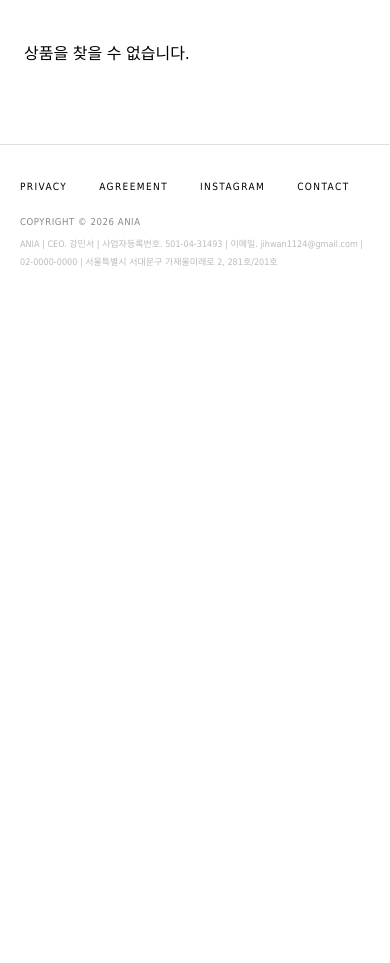
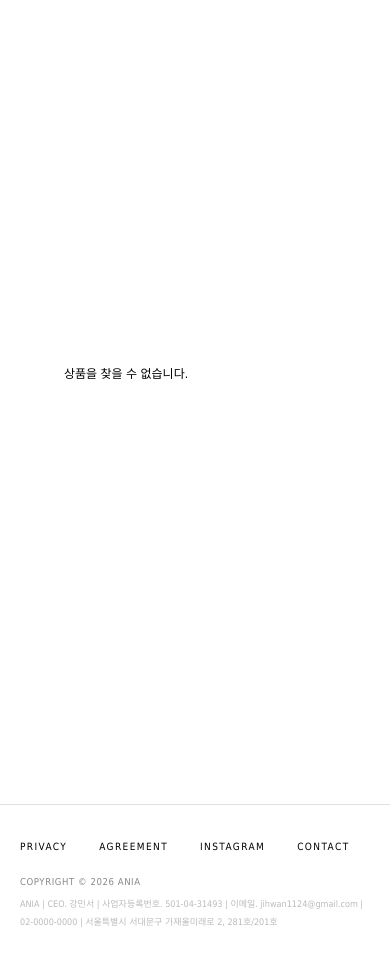
Before and after one commit to purpletst/aniaspaceship, a PHP site: page /product.html in a window 390 px wide. Shown: the part 100-1063 px from the top of the page. Before the commit the page ends 367 px from the top, so only its background shows below. Run offline with PHP 8.4, Linux system fonts and the light colour scheme.

Commit message:
Redesign product page: COYSEIO-style gallery + sticky info panel; raise upload to 50MB
Product page layout:
- Two-column: full-bleed vertical image stack (left) + sticky info panel (right)
- Gallery shows detail_images first, falls back to thumbnail images
- Product info panel is sticky (top: 100px), scrolls with the gallery independently
- On mobile (<960px): single column, info panel becomes static below gallery
- Removed separate #product-detail-images div; gallery IS the detail view

Upload limit 20MB → 50MB:
- api/upload.php server-side check
- js/config.js client-side pre-check
- .htaccess upload_max_filesize 50M, post_max_size 55M, memory_limit 128M

Co-Authored-By: Claude Sonnet 4.6 <noreply@anthropic.com>

```diff
--- a/Desktop/아니아/ania-html/api/upload.php
+++ b/Desktop/아니아/ania-html/api/upload.php
@@ -12,7 +12,7 @@ $allowed  = ['image/jpeg','image/png','image/webp','image/gif'];
 $mime     = mime_content_type($file['tmp_name']);
 
 if (!in_array($mime, $allowed)) json_err('이미지 파일만 업로드 가능합니다.');
-if ($file['size'] > 20 * 1024 * 1024) json_err('파일 크기는 20MB 이하여야 합니다.');
+if ($file['size'] > 50 * 1024 * 1024) json_err('파일 크기는 50MB 이하여야 합니다.');
 
 $ext   = match($mime) { 'image/jpeg' => 'jpg', 'image/png' => 'png', 'image/webp' => 'webp', default => 'gif' };
 $name  = bin2hex(random_bytes(16)) . '.' . $ext;
--- a/Desktop/아니아/ania-html/css/style.css
+++ b/Desktop/아니아/ania-html/css/style.css
@@ -296,19 +296,42 @@ button { font-family: inherit; }
 .filter-tab:hover { color: #000; }
 .filter-tab.active { color: #000; border-bottom-color: #000; }
 
-/* ── Product Detail ── */
-.product-detail { max-width: 1000px; margin: 40px auto 80px; padding: 0 24px; display: grid; grid-template-columns: 1fr 1fr; gap: 48px; }
-.product-images .main-img { width: 100%; aspect-ratio: 3/4; object-fit: cover; background: #f0f0f0; }
+/* ── Product Layout: gallery(left) + sticky info(right) ── */
+.product-layout {
+  display: grid;
+  grid-template-columns: 1fr 400px;
+  align-items: start;
+  min-height: calc(100vh - 100px);
+}
+/* Left: vertical image stack, edge-to-edge */
+.product-gallery img {
+  display: block;
+  width: 100%;
+  height: auto;
+}
+.product-gallery-placeholder {
+  width: 100%;
+  aspect-ratio: 3/4;
+  background: #f0f0f0;
+}
+/* Right: sticky info panel */
+.product-info-panel {
+  position: sticky;
+  top: 100px;
+  padding: 48px 40px;
+  max-height: calc(100vh - 100px);
+  overflow-y: auto;
+}
 .product-info-season { font-size: 9px; letter-spacing: 0.18em; color: #888; margin-bottom: 14px; text-transform: uppercase; }
 .product-info-name { font-size: 13px; letter-spacing: 0.1em; text-transform: uppercase; font-weight: 600; margin-bottom: 4px; }
 .product-info-name-ko { font-size: 12px; color: #555; margin-bottom: 18px; }
 .product-info-price { font-size: 18px; font-weight: 700; margin-bottom: 28px; }
 .size-label { font-size: 9px; letter-spacing: 0.12em; color: #888; text-transform: uppercase; margin-bottom: 10px; }
 .size-btns { display: flex; gap: 8px; flex-wrap: wrap; margin-bottom: 24px; }
-.size-btn { min-width: 44px; height: 36px; border: 1px solid #ccc; background: #fff; font-family: 'Tahoma', sans-serif; font-size: 10px; letter-spacing: 0.06em; }
+.size-btn { min-width: 44px; height: 36px; border: 1px solid #ccc; background: #fff; font-family: 'Tahoma', sans-serif; font-size: 10px; letter-spacing: 0.06em; cursor: pointer; }
 .size-btn.selected { border-color: #000; background: #000; color: #fff; }
-.buy-btn { width: 100%; padding: 14px; background: #000; color: #fff; border: none; font-family: 'Tahoma', sans-serif; font-size: 11px; letter-spacing: 0.14em; text-transform: uppercase; margin-bottom: 8px; }
-.buy-btn:disabled { opacity: 0.5; }
+.buy-btn { width: 100%; padding: 14px; background: #000; color: #fff; border: none; font-family: 'Tahoma', sans-serif; font-size: 11px; letter-spacing: 0.14em; text-transform: uppercase; margin-bottom: 8px; cursor: pointer; }
+.buy-btn:disabled { opacity: 0.5; cursor: default; }
 .buy-btn:hover:not(:disabled) { background: #333; }
 .buy-msg { font-size: 10px; color: #c00; margin-top: 6px; }
 .buy-success { color: #006e2e; }
@@ -456,7 +479,8 @@ button { font-family: inherit; }
   /* Layout */
   .home-split { grid-template-columns: 1fr; }
   .product-grid.cols-4 { grid-template-columns: repeat(2,1fr); }
-  .product-detail { grid-template-columns: 1fr; gap: 24px; }
+  .product-layout { grid-template-columns: 1fr; }
+  .product-info-panel { position: static; padding: 24px; max-height: none; overflow-y: visible; }
   .modal-grid { grid-template-columns: 1fr; }
 
   /* iOS Safari: background-attachment:fixed 글리치 방지 */
@@ -1043,19 +1067,6 @@ button { font-family: inherit; }
 }
 .btn-img-add:hover { background: #f5f5f5; border-color: #222; }
 
-/* ── 상품 상세 페이지 — 에디토리얼 이미지 ────────────────── */
-.product-detail-images {
-  max-width: 800px;
-  margin: 60px auto 80px;
-  padding: 0 24px;
-}
-.detail-img {
-  display: block;
-  width: 100%;
-  height: auto;
-  margin-bottom: 4px;
-}
-
 /* ── admin-local 사이즈 체크박스 ─────────────────────────── */
 .local-size-checks { display: flex; flex-wrap: wrap; gap: 6px; margin-top: 6px; }
 .local-size-label {
--- a/Desktop/아니아/ania-html/js/config.js
+++ b/Desktop/아니아/ania-html/js/config.js
@@ -90,7 +90,7 @@ const SEASONS = (function () {
 //   - 서버(/api/upload.php) 업로드 우선 시도
 //   - admin 세션 없거나 서버 오류 시 → base64 DataURL로 자동 폴백
 const _UPLOAD_ALLOWED = ['image/jpeg', 'image/png', 'image/webp', 'image/gif'];
-const _UPLOAD_MAX     = 20 * 1024 * 1024;  // 20 MB
+const _UPLOAD_MAX     = 50 * 1024 * 1024;  // 50 MB
 const _BASE64_WARN    = 800 * 1024;         // 800 KB: localStorage 압박 경고 기준
 
 async function uploadImage(file) {
--- a/Desktop/아니아/ania-html/product.html
+++ b/Desktop/아니아/ania-html/product.html
@@ -9,8 +9,12 @@
 <body>
 <div id="header-placeholder"></div>
 
-<div id="product-detail" class="product-detail"></div>
-<div id="product-detail-images" class="product-detail-images"></div>
+<div class="product-layout">
+  <div id="product-gallery" class="product-gallery"></div>
+  <div class="product-info-panel">
+    <div id="product-info"></div>
+  </div>
+</div>
 
 <script src="/js/config.js"></script>
 <script>
@@ -20,28 +24,42 @@ let product = null;
 
 async function load() {
   const id = new URLSearchParams(location.search).get('id');
-  if (!id) { document.getElementById('product-detail').innerHTML = '<p>상품을 찾을 수 없습니다.</p>'; return; }
+  const gallery = document.getElementById('product-gallery');
+  const info    = document.getElementById('product-info');
 
+  if (!id) {
+    info.innerHTML = '<p style="padding:40px;font-size:12px">상품을 찾을 수 없습니다.</p>';
+    return;
+  }
+
+  // 로컬 시드 우선, API로 덮어씀
   let p = SEED_PRODUCTS.find(x => String(x.id) === id) || null;
   const res = await apiFetch(`${API}/products.php?action=single&id=${id}`);
   if (res.ok && res.data) p = res.data;
 
-  if (!p) { document.getElementById('product-detail').innerHTML = '<p>상품을 찾을 수 없습니다.</p>'; return; }
+  if (!p) {
+    info.innerHTML = '<p style="padding:40px;font-size:12px">상품을 찾을 수 없습니다.</p>';
+    return;
+  }
   product = p;
 
-  const images      = typeof p.images === 'string' ? JSON.parse(p.images) : (p.images || []);
-  const mainImg     = images[0] || '';
-  const sold        = !p.is_available || p.stock <= 0;
-
-  // 사이즈: 상품별 설정 우선, 없으면 전체
+  const thumbs  = typeof p.images === 'string' ? JSON.parse(p.images) : (p.images || []);
+  const details = typeof p.detail_images === 'string'
+    ? JSON.parse(p.detail_images)
+    : (p.detail_images || []);
+  const sold = !p.is_available || p.stock <= 0;
   const availSizes = (p.sizes && p.sizes.length) ? p.sizes : ALL_SIZES;
 
   document.title = `${p.name_ko || p.name} — 아니아`;
-  document.getElementById('product-detail').innerHTML = `
-    <div class="product-images">
-      ${mainImg ? `<img src="${mainImg}" alt="${p.name}" class="main-img">` : '<div class="main-img" style="background:#f0f0f0"></div>'}
-    </div>
-    <div class="product-info">
+
+  // ── 갤러리: 상세 이미지 우선, 없으면 대표 이미지 ──
+  const galleryImages = details.length ? details : thumbs;
+  gallery.innerHTML = galleryImages.length
+    ? galleryImages.map(url => `<img src="${url}" alt="${p.name}" loading="lazy">`).join('')
+    : '<div class="product-gallery-placeholder"></div>';
+
+  // ── 정보 패널 ──
+  info.innerHTML = `
     <div class="product-info-season">26 F/W</div>
     <h1 class="product-info-name">${p.name}</h1>
     <p class="product-info-name-ko">${p.name_ko || ''}</p>
@@ -51,45 +69,32 @@ async function load() {
       <div class="size-btns" id="size-btns">
         ${availSizes.map(s => `<button class="size-btn" data-size="${s}">${s}</button>`).join('')}
       </div>
+      <button class="cart-btn" id="cart-btn">ADD TO CART</button>
     ` : ''}
-      ${!sold ? `<button class="cart-btn" id="cart-btn">ADD TO CART</button>` : ''}
     <button class="buy-btn" id="buy-btn" ${sold ? 'disabled' : ''}>${sold ? 'SOLD OUT' : '구매하기'}</button>
     <p class="buy-msg" id="buy-msg"></p>
-      ${p.description ? `<p style="margin-top:24px;font-size:11px;line-height:1.8;color:#444">${p.description}</p>` : ''}
-    </div>`;
+    ${p.description ? `<p style="margin-top:28px;font-size:11px;line-height:1.9;color:#555">${p.description}</p>` : ''}`;
 
-  // Size buttons
-  const sizeBtns = document.getElementById('size-btns');
-  if (sizeBtns) {
-    sizeBtns.addEventListener('click', e => {
+  // 사이즈 버튼
+  document.getElementById('size-btns')?.addEventListener('click', e => {
     const btn = e.target.closest('.size-btn');
     if (!btn) return;
-      sizeBtns.querySelectorAll('.size-btn').forEach(b => b.classList.remove('selected'));
+    document.querySelectorAll('.size-btn').forEach(b => b.classList.remove('selected'));
     btn.classList.add('selected');
     selectedSize = btn.dataset.size;
   });
-  }
 
-  // Cart button
+  // 장바구니
   document.getElementById('cart-btn')?.addEventListener('click', () => {
     const msg = document.getElementById('buy-msg');
     if (!selectedSize) { msg.textContent = '사이즈를 선택해주세요.'; msg.className = 'buy-msg'; return; }
-    const img = images[0] || '';
-    cartAdd({ id: p.id, name: p.name, name_ko: p.name_ko || '', price: p.price, image: img, size: selectedSize });
+    cartAdd({ id: p.id, name: p.name, name_ko: p.name_ko || '', price: p.price, image: thumbs[0] || '', size: selectedSize });
     msg.textContent = '장바구니에 담았습니다.';
     msg.className = 'buy-msg buy-success';
   });
 
-  // Buy button
+  // 구매하기
   document.getElementById('buy-btn')?.addEventListener('click', handleBuy);
-
-  // 상세 이미지 섹션
-  const detailImages = Array.isArray(p.detail_images) ? p.detail_images
-    : (p.detail_images ? JSON.parse(p.detail_images) : []);
-  if (detailImages.length) {
-    document.getElementById('product-detail-images').innerHTML =
-      detailImages.map(url => `<img src="${url}" alt="" class="detail-img" loading="lazy">`).join('');
-  }
 }
 
 async function handleBuy() {
```
Also changed, not shown: Desktop/아니아/ania-html/.htaccess. Lines whose indentation alone changed are shown as unchanged.
